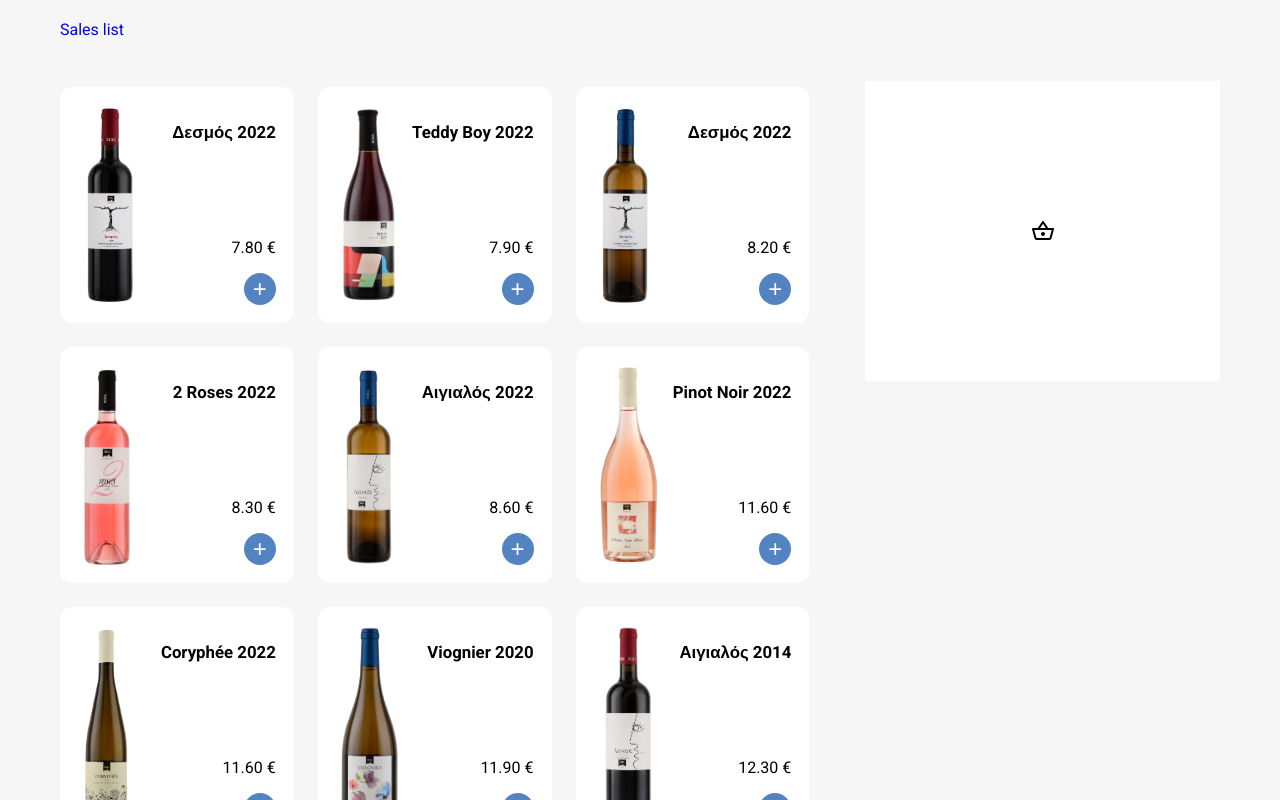
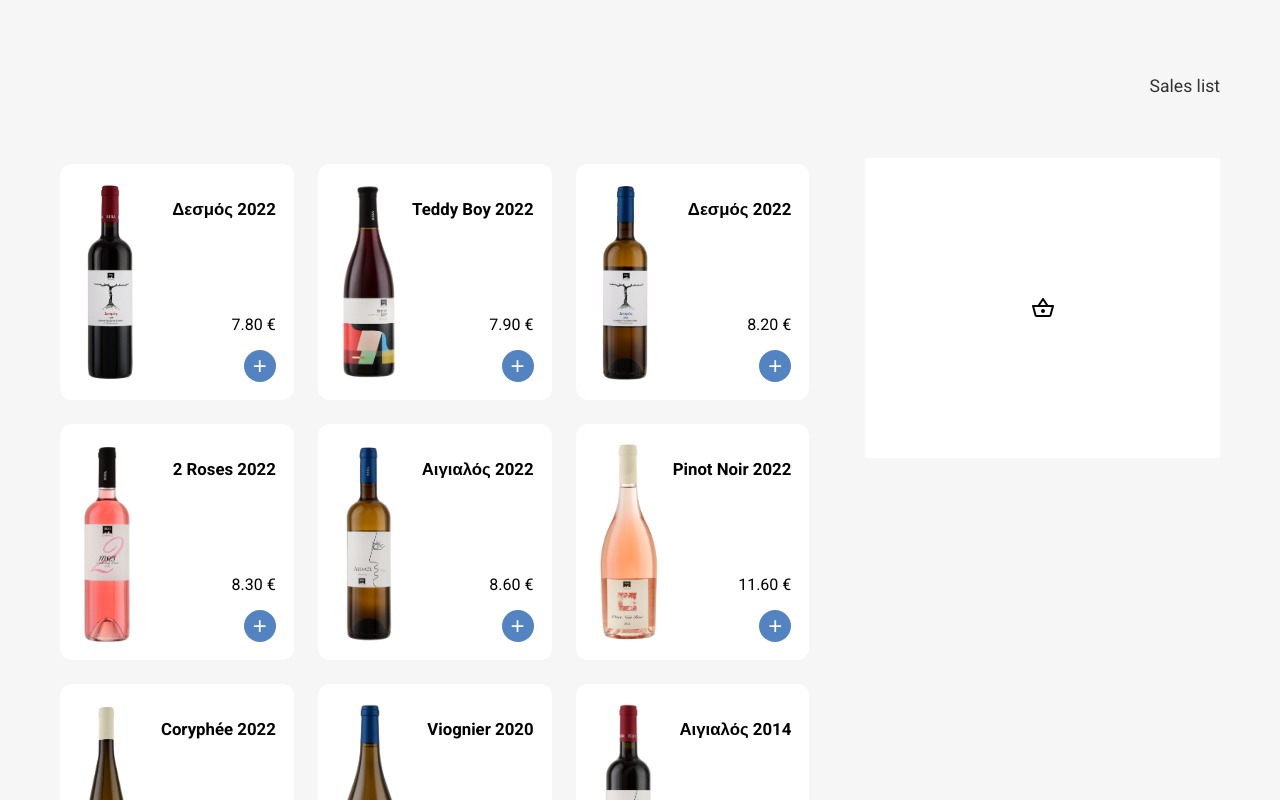
Before and after one commit to anacolell/rirapos, a React (Vite) app in the folder client/: page / in a window 1280 px wide. Shown: the top 800 px of the page. Built offline with nearby package versions, Linux system fonts and the light colour scheme.

Commit message:
Implements delete sale functionality

```diff
--- a/client/src/components/saleCard/saleCard.tsx
+++ b/client/src/components/saleCard/saleCard.tsx
@@ -1,34 +1,21 @@
 import dayjs from "dayjs";
 import { formatPrice } from "../../utils/utils";
-import {
-  Card,
-  CardContent,
-  Grid,
-  IconButton,
-  Menu,
-  MenuItem,
-} from "@mui/material";
+import { Card, CardContent, Grid, IconButton } from "@mui/material";
 import styles from "./saleCard.module.css";
-import { Delete, MoreVert, Visibility } from "@mui/icons-material";
-import { useState } from "react";
+import { Delete, Visibility } from "@mui/icons-material";
 
-export default function SaleCard({ sale }: any) {
-  const [anchorEl, setAnchorEl] = useState<null | HTMLElement>(null);
-
-  const handleMenuOpen = (event: React.MouseEvent<HTMLElement>) => {
-    setAnchorEl(event.currentTarget);
-  };
-
-  const handleMenuClose = () => {
-    setAnchorEl(null);
-  };
-
+export default function SaleCard({ sale, sales, setSales }: any) {
   const handleSeeDetails = () => {
     console.log("details");
   };
 
-  const handleDelete = () => {
-    console.log("delete");
+  const handleDelete = async (saleId: string) => {
+    console.log(sale._id);
+
+    await fetch(`http://localhost:5000/sales/${saleId}`, {
+      method: "DELETE",
+    });
+    setSales(sales.filter((sale) => saleId !== sale._id));
   };
 
   let product;
@@ -72,7 +59,7 @@
               <Visibility />
             </IconButton>
             <IconButton>
-              <Delete />
+              <Delete onClick={() => handleDelete(sale._id)} />
             </IconButton>
           </Grid>
         </Grid>
--- a/client/src/pages/pos.module.css
+++ b/client/src/pages/pos.module.css
@@ -30,6 +30,9 @@
 
 .link {
   text-decoration: none;
+  color: #333;
+  font-size: 1.1rem;
+  text-align: right;
 }
 
 /* .winesWrapper {
--- a/client/src/pages/pos.tsx
+++ b/client/src/pages/pos.tsx
@@ -10,7 +10,15 @@
   return (
     <main className={styles.pageWrapper}>
       <Grid container spacing={6} className={styles.posWrapper}>
-        <Grid item xs={12}>
+        <Grid
+          item
+          xs={12}
+          sx={{
+            marginTop: "56px",
+            marginBottom: "20px",
+            textAlign: "right",
+          }}
+        >
           <Link className={styles.link} to="/sales-list">
             Sales list
           </Link>
--- a/client/src/pages/salesList.tsx
+++ b/client/src/pages/salesList.tsx
@@ -2,7 +2,7 @@
 import SaleCard from "../components/saleCard/saleCard";
 import { Grid } from "@mui/material";
 import styles from "./salesList.module.css";
-import { ArrowBackIos, BackHand } from "@mui/icons-material";
+import { ArrowBackIos } from "@mui/icons-material";
 import { Link } from "react-router-dom";
 
 export default function SalesList() {
@@ -19,7 +19,7 @@
   return (
     <main className={styles.pageWrapper}>
       <Link className={styles.goBackWrapper} to="/">
-        <ArrowBackIos /> <p>POS</p>
+        <ArrowBackIos /> <p>Back to POS</p>
       </Link>
       <div className={styles.listWrapper}>
         <Grid container className={styles.list}>
@@ -39,7 +39,12 @@
           </Grid>
           {sales?.map((sale: any) => (
             <Grid item xs={12}>
-              <SaleCard sale={sale} key={sale._id} />
+              <SaleCard
+                sale={sale}
+                sales={sales}
+                setSales={setSales}
+                key={sale._id}
+              />
             </Grid>
           ))}
         </Grid>
```
Also changed, not shown: 1 other file (tests, documents, lock files or other folders).
